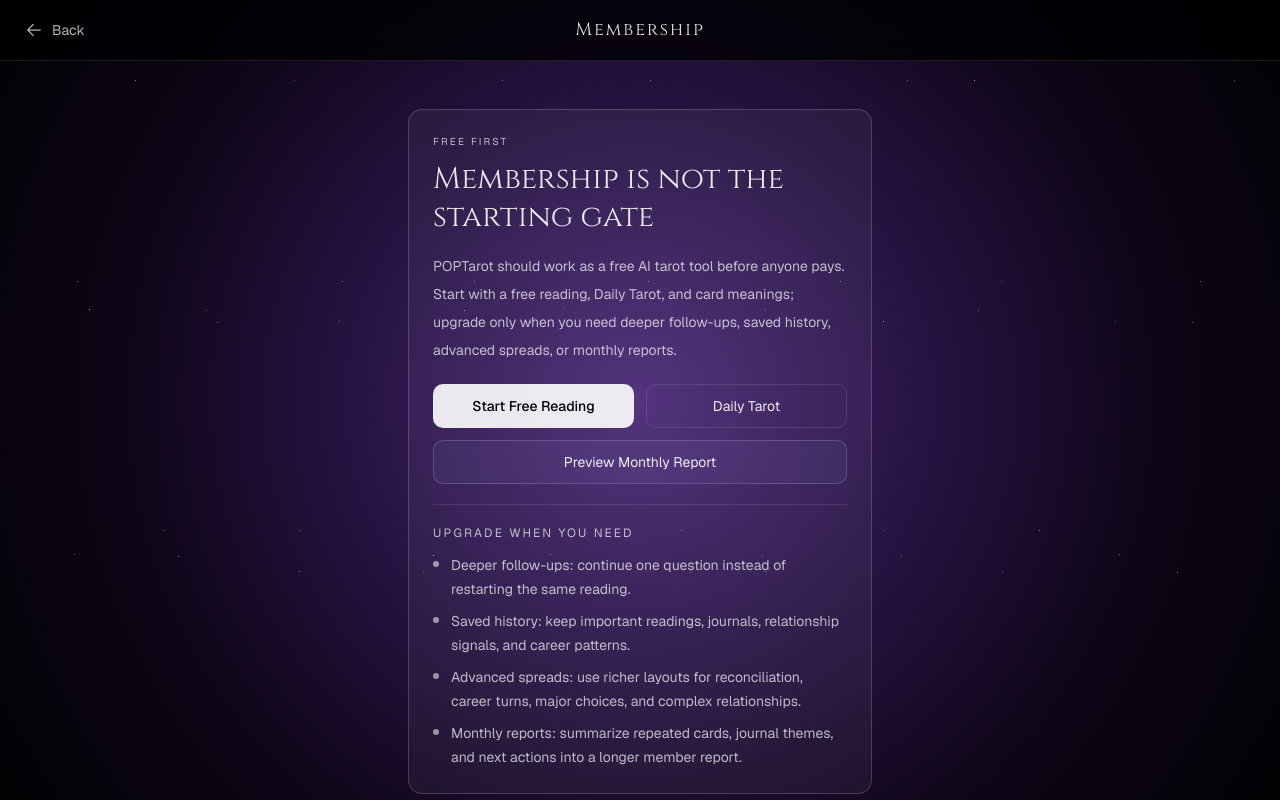
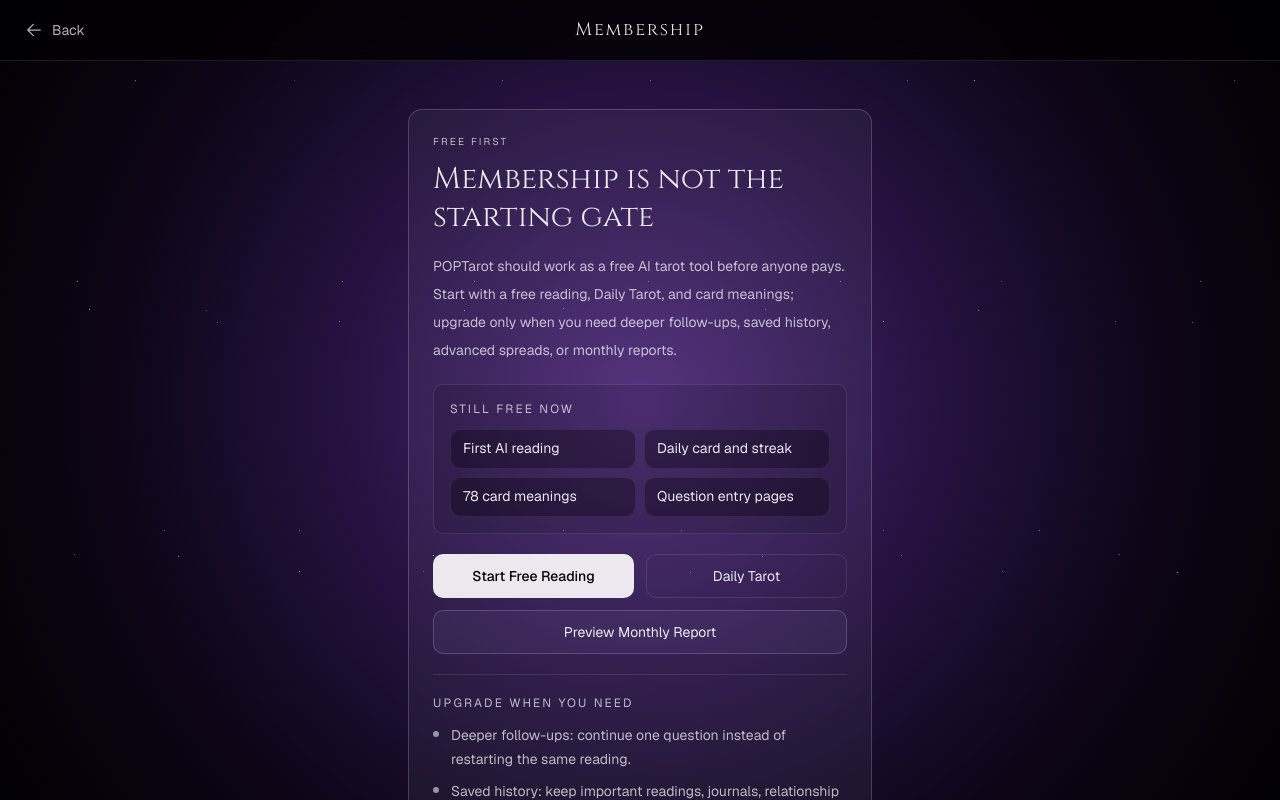
Before and after one commit to Leon-Drq/tarot, a Next.js app: page /membership in a window 1280 px wide. Shown: the top 800 px of the page. Built offline with nearby package versions, Linux system fonts and the light colour scheme; no server answers; the database is empty.

Commit message:
Reframe membership as free-first boundary

```diff
--- a/app/membership/page.tsx
+++ b/app/membership/page.tsx
@@ -197,6 +197,8 @@ function MembershipContent() {
         freeCta: "开始免费解读",
         dailyCta: "每日塔罗",
         monthlyCta: "查看月度报告",
+        freeTitle: "现在仍然免费",
+        freeItems: ["首次 AI 解读", "每日一牌与打卡", "78 张牌义查询", "问题型入口页"],
         upgradeTitle: "适合升级的场景",
         items: [
           "深度追问：围绕同一个问题继续追问，而不是反复重新开始。",
@@ -212,6 +214,8 @@ function MembershipContent() {
         freeCta: "Start Free Reading",
         dailyCta: "Daily Tarot",
         monthlyCta: "Preview Monthly Report",
+        freeTitle: "Still free now",
+        freeItems: ["First AI reading", "Daily card and streak", "78 card meanings", "Question entry pages"],
         upgradeTitle: "Upgrade when you need",
         items: [
           "Deeper follow-ups: continue one question instead of restarting the same reading.",
@@ -227,6 +231,8 @@ function MembershipContent() {
         freeCta: "無料で始める",
         dailyCta: "毎日のタロット",
         monthlyCta: "月間レポートを見る",
+        freeTitle: "今も無料で使えるもの",
+        freeItems: ["最初の AI リーディング", "毎日のカードと連続記録", "78 枚のカード意味", "質問別の入口ページ"],
         upgradeTitle: "アップグレードが役立つ時",
         items: [
           "深い追質問: 同じテーマを最初からやり直さずに続けて整理する。",
@@ -242,6 +248,8 @@ function MembershipContent() {
         freeCta: "무료 리딩 시작",
         dailyCta: "데일리 타로",
         monthlyCta: "월간 리포트 보기",
+        freeTitle: "지금도 무료",
+        freeItems: ["첫 AI 리딩", "데일리 카드와 연속 기록", "78장 카드 의미", "질문형 시작 페이지"],
         upgradeTitle: "업그레이드가 필요한 순간",
         items: [
           "심층 후속 질문: 같은 질문을 처음부터 반복하지 않고 이어서 정리합니다.",
@@ -257,6 +265,8 @@ function MembershipContent() {
       freeCta: "Start Free Reading",
       dailyCta: "Daily Tarot",
       monthlyCta: "Preview Monthly Report",
+      freeTitle: "Still free now",
+      freeItems: ["First AI reading", "Daily card and streak", "78 card meanings", "Question entry pages"],
       upgradeTitle: "Upgrade when you need",
       items: [
         "Deeper follow-ups: continue one question instead of restarting the same reading.",
@@ -368,33 +378,50 @@ function MembershipContent() {
         )}
 
         {/* Free-first boundary */}
-        <section className="rounded-xl border border-mystic-foreground/20 bg-mystic-surface/45 p-5 sm:p-6">
+        <section data-membership-free-first className="rounded-xl border border-mystic-foreground/20 bg-mystic-surface/45 p-5 sm:p-6">
           <p className="text-[10px] uppercase tracking-[0.22em] text-mystic-foreground-muted">{membershipBoundary.eyebrow}</p>
           <h2 className="mt-3 font-serif text-2xl leading-tight text-mystic-foreground sm:text-3xl">
             {membershipBoundary.title}
           </h2>
           <p className="mt-4 text-sm leading-7 text-mystic-foreground-muted">{membershipBoundary.body}</p>
+          <div data-membership-free-path-grid className="mt-5 rounded-lg border border-mystic-border bg-black/12 p-4">
+            <p className="text-xs uppercase tracking-[0.18em] text-mystic-foreground-muted">{membershipBoundary.freeTitle}</p>
+            <div className="mt-3 grid gap-2 sm:grid-cols-2">
+              {membershipBoundary.freeItems.map((item) => (
+                <div
+                  key={item}
+                  data-membership-free-path
+                  className="min-h-10 rounded-lg border border-mystic-border/70 bg-mystic-bg/30 px-3 py-2 text-sm leading-5 text-mystic-foreground"
+                >
+                  {item}
+                </div>
+              ))}
+            </div>
+          </div>
           <div className="mt-5 grid gap-3 sm:grid-cols-2">
             <Link
+              data-membership-free-reading-cta
               href="/free-ai-tarot-reading"
               className="inline-flex min-h-11 items-center justify-center rounded-lg bg-mystic-foreground px-4 py-2.5 text-sm font-medium text-mystic-bg transition hover:bg-mystic-foreground/90"
             >
               {membershipBoundary.freeCta}
             </Link>
             <Link
+              data-membership-daily-cta
               href="/daily-tarot"
               className="inline-flex min-h-11 items-center justify-center rounded-lg border border-mystic-border px-4 py-2.5 text-sm text-mystic-foreground transition hover:border-mystic-foreground/35 hover:bg-mystic-surface"
             >
               {membershipBoundary.dailyCta}
             </Link>
             <Link
+              data-membership-monthly-cta
               href="/monthly-tarot-report"
               className="inline-flex min-h-11 items-center justify-center rounded-lg border border-[#bfb6ff]/25 bg-[#bfb6ff]/[0.06] px-4 py-2.5 text-sm text-mystic-foreground transition hover:border-mystic-foreground/35 hover:bg-mystic-surface sm:col-span-2"
             >
               {membershipBoundary.monthlyCta}
             </Link>
           </div>
-          <div className="mt-5 border-t border-mystic-border pt-5">
+          <div data-membership-depth-boundary className="mt-5 border-t border-mystic-border pt-5">
             <p className="text-xs uppercase tracking-[0.18em] text-mystic-foreground-muted">{membershipBoundary.upgradeTitle}</p>
             <ul className="mt-3 space-y-2">
               {membershipBoundary.items.map((item) => (
@@ -431,7 +458,7 @@ function MembershipContent() {
         </div>
 
         {/* Plan Selection */}
-        <div className="space-y-4">
+        <div data-membership-plan-section className="space-y-4">
           {isLoadingProducts ? (
             <div className="text-center py-8">
               <div className="w-8 h-8 border-2 border-mystic-foreground/30 border-t-mystic-foreground rounded-full animate-spin mx-auto" />
@@ -447,6 +474,7 @@ function MembershipContent() {
 
               return (
                 <button
+                  data-membership-plan-option
                   key={product.type}
                   onClick={() => setSelectedPlan(planType)}
                   className={`relative w-full p-4 sm:p-5 rounded-xl border transition-all duration-300 text-left ${
@@ -503,7 +531,7 @@ function MembershipContent() {
         </div>
 
         {/* Payment Type Selection */}
-        <div className="grid grid-cols-2 gap-3">
+        <div data-membership-payment-section className="grid grid-cols-2 gap-3">
           <button
             onClick={() => setPayType("alipay")}
             className={`py-2.5 rounded-xl border text-sm transition-all ${
@@ -541,6 +569,7 @@ function MembershipContent() {
 
         {/* Subscribe Button */}
         <button
+          data-membership-activate-button
           onClick={handlePurchase}
           disabled={isProcessing}
           className="w-full py-3.5 rounded-xl bg-mystic-foreground text-mystic-bg text-sm tracking-wide font-medium hover:bg-mystic-foreground/90 transition-colors disabled:opacity-50 disabled:cursor-not-allowed flex items-center justify-center gap-2"
@@ -669,7 +698,7 @@ function MembershipContent() {
         </div>
 
         {/* Benefits */}
-        <div className="pt-4 space-y-4">
+        <div data-membership-benefit-comparison className="pt-4 space-y-4">
           <p className="text-mystic-foreground-muted text-xs tracking-wide uppercase">{t("membership.memberBenefits")}</p>
           <div className="space-y-3">
             {[
--- a/scripts/check-mobile-layout.mjs
+++ b/scripts/check-mobile-layout.mjs
@@ -71,6 +71,18 @@ const pages = [
     path: "/free-tarot-tools",
     name: "free tools",
     requiredSelectors: ["[data-free-tools-quick-start-start]", "[data-free-tools-social-proof]"],
+  },
+  {
+    path: "/membership",
+    name: "membership free-first boundary",
+    requiredSelectors: [
+      "[data-membership-free-first]",
+      "[data-membership-free-path-grid]",
+      "[data-membership-depth-boundary]",
+      "[data-membership-plan-section]",
+      "[data-membership-payment-section]",
+      "[data-membership-benefit-comparison]",
+    ],
   },
   {
     path: "/about",
--- a/scripts/check-seo-coverage.mjs
+++ b/scripts/check-seo-coverage.mjs
@@ -155,6 +155,10 @@ const files = {
   monthlyReportRoute: {
     path: "app/api/monthly-tarot-report/route.ts",
     source: read("app/api/monthly-tarot-report/route.ts"),
+  },
+  membershipPage: {
+    path: "app/membership/page.tsx",
+    source: read("app/membership/page.tsx"),
   },
   readingRoute: {
     path: "app/api/reading/route.ts",
@@ -472,6 +476,23 @@ assertIncludes(files.tarotSpreadsPage, "data-spread-access={isAdvanced ? \"membe
 assertIncludes(files.tarotSpreadsPage, "data-spread-free-start-mode={isAdvanced ? \"starter\" : \"direct\"}", "tarot spreads free starter CTA mode")
 assertIncludes(files.tarotSpreadsPage, "Start free starter", "tarot spreads advanced free starter CTA")
 assertIncludes(files.tarotSpreadsPage, "isAccessibleForFree: !isAdvanced", "tarot spreads structured free access marker")
+assertIncludes(files.membershipPage, "data-membership-free-first", "membership page free-first section")
+assertIncludes(files.membershipPage, "data-membership-free-path-grid", "membership page free path grid")
+assertIncludes(files.membershipPage, "data-membership-free-path", "membership page free path item")
+assertIncludes(files.membershipPage, "data-membership-depth-boundary", "membership page depth upgrade boundary")
+assertIncludes(files.membershipPage, "data-membership-plan-section", "membership page plan section after free boundary")
+assertIncludes(files.membershipPage, "data-membership-payment-section", "membership page payment section after plans")
+assertIncludes(files.membershipPage, "data-membership-benefit-comparison", "membership page benefit comparison")
+assertIncludes(files.membershipPage, "Membership is not the starting gate", "membership free-first positioning copy")
+assertIncludes(files.membershipPage, "Still free now", "membership current free access copy")
+assertIncludes(files.membershipPage, "First AI reading", "membership first reading remains free")
+assertIncludes(files.membershipPage, "Daily card and streak", "membership Daily Tarot remains free")
+assertIncludes(files.membershipPage, "78 card meanings", "membership card meanings remain free")
+assertMatches(
+  files.membershipPage,
+  /data-membership-free-first[\s\S]*data-membership-free-path-grid[\s\S]*data-membership-depth-boundary[\s\S]*data-membership-plan-section[\s\S]*data-membership-payment-section/,
+  "membership orders free paths before depth boundary before payment",
+)
 assertIncludes(files.homeExperience, "data-home-example-start", "homepage one-tap example start CTA")
 assertIncludes(files.homeExperience, "data-home-hero-quick-start", "homepage quick-start visible section")
 assertIncludes(files.homeExperience, "data-home-hero-quick-start-link", "homepage quick-start link hook")
```
